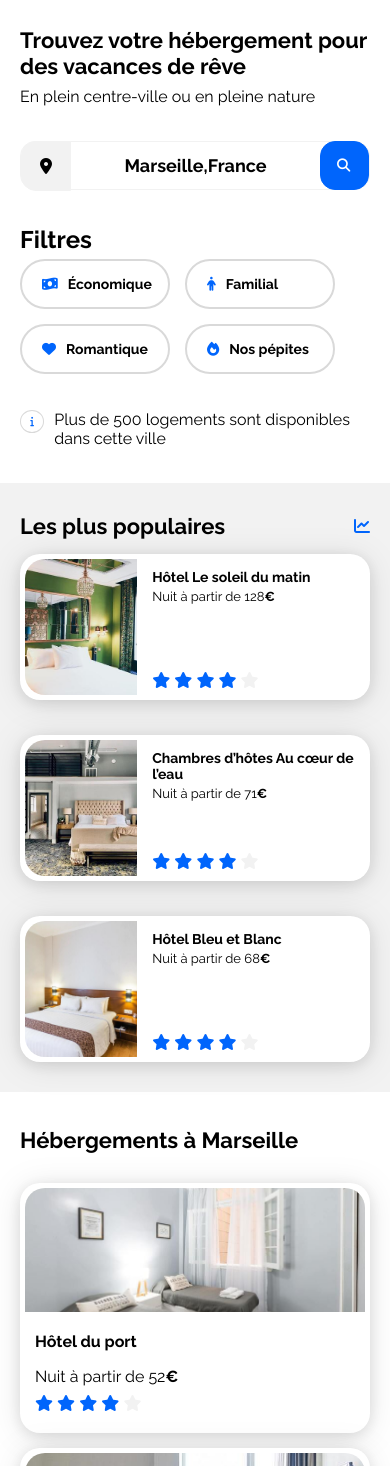
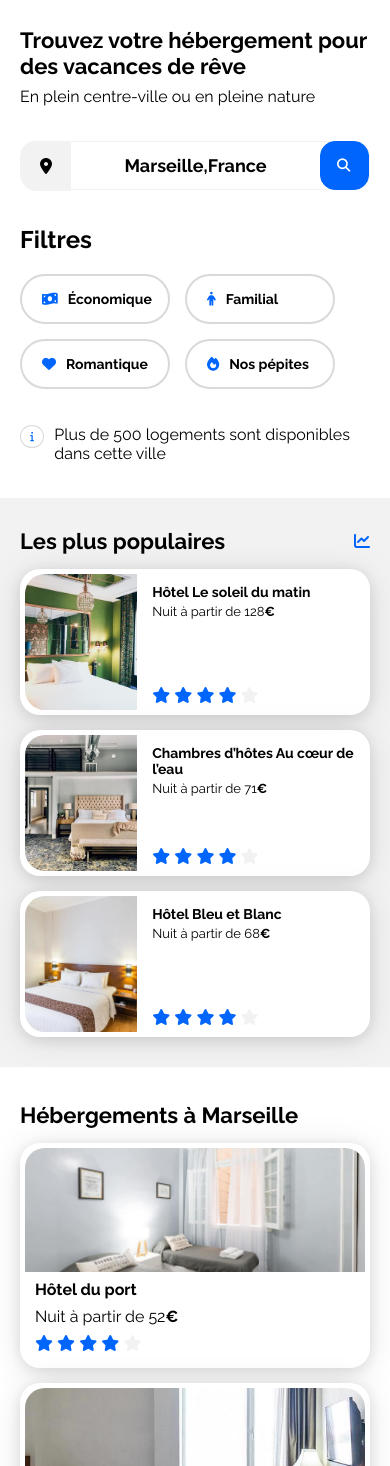
Before and after one commit to NabilSli/Projet2-booki, a plain HTML site: page index.html in a window 390 px wide. Shown: the part 134-1600 px from the top of the page. Drawn offline with Linux system fonts and the light colour scheme.

Commit message:
spacing correction in tablette view

```diff
--- a/css/style.css
+++ b/css/style.css
@@ -649,7 +649,7 @@ footer {
 
     .filtres >h2 {
         margin-top: 0;
-        margin-bottom: 5px;
+        margin-bottom: 20px;
     }
 
     .filtre-button {
@@ -694,6 +694,7 @@ footer {
 
     .populaires-cards {
         flex-direction: column;
+        gap: 0;
     }
 
     .populaires-cards .card {
@@ -706,6 +707,10 @@ footer {
         margin-top: 5px;
     }
 
+    .hebergements-title {
+        margin-bottom: 15px;
+    }
+
     .hebergements-cards {
         gap: 15px;
     }
@@ -714,12 +719,17 @@ footer {
         width: 100%;
     }
 
-    .hebergements-cards .card-content {
-        margin-bottom: 15px;
+    .hebergements-cards .card-title {
+        margin-top: 4px;
+        margin-bottom: 8px;
     }
 
     .hebergements-cards .card-subtitle {
-        margin: 8px 0;
+        margin:0 0 8px 0;
+    }
+
+    .hebergements-cards .card-rating {
+        margin-bottom: 10px;
     }
 
     /*** "Activites" ***/
```
